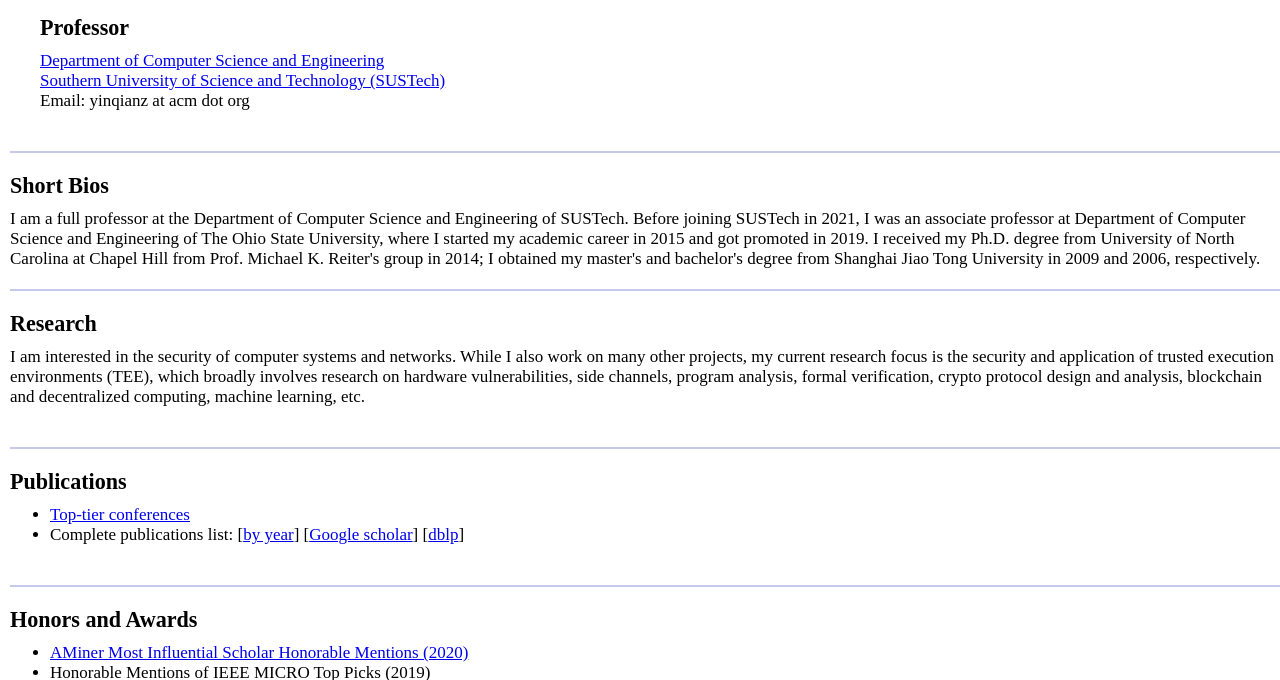
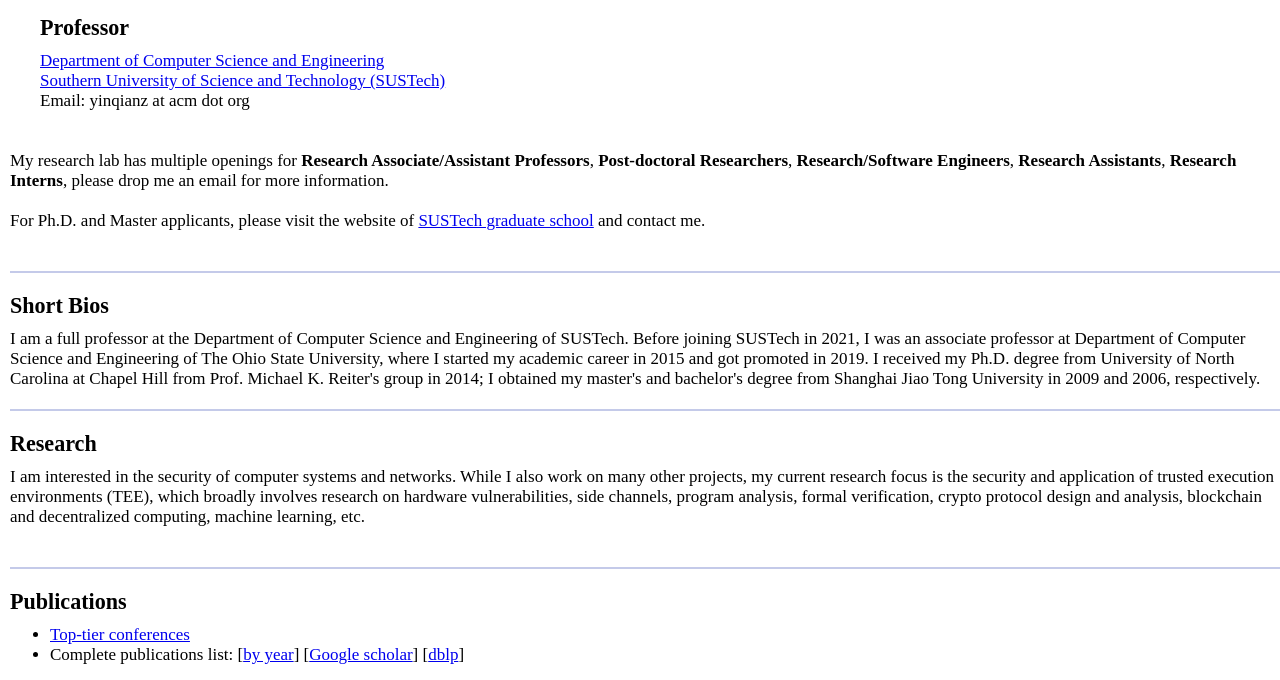
Before and after one commit to YinqianZhang/yinqianzhang.github.io, a plain HTML site: page index.html in a window 1280 px wide. Shown: the part 145-825 px from the top of the page. Drawn offline with Linux system fonts and the light colour scheme.

Commit message:
update index for hiring

```diff
--- a/index.html
+++ b/index.html
@@ -40,6 +40,12 @@
 
 	</div>
 
+
+
+<br><br>
+	My research lab has multiple openings for <strong>Research Associate/Assistant Professors</strong>, <strong>Post-doctoral Researchers</strong>, <strong>Research/Software Engineers</strong>, <strong>Research Assistants</strong>, <strong>Research Interns</strong>, please drop me an email for more information. <br><br>
+
+	For Ph.D. and Master applicants, please visit the website of <a href="https://gs.sustech.edu.cn/">SUSTech graduate school</a> and contact me.<br>
 
 <br><br>
 
```
